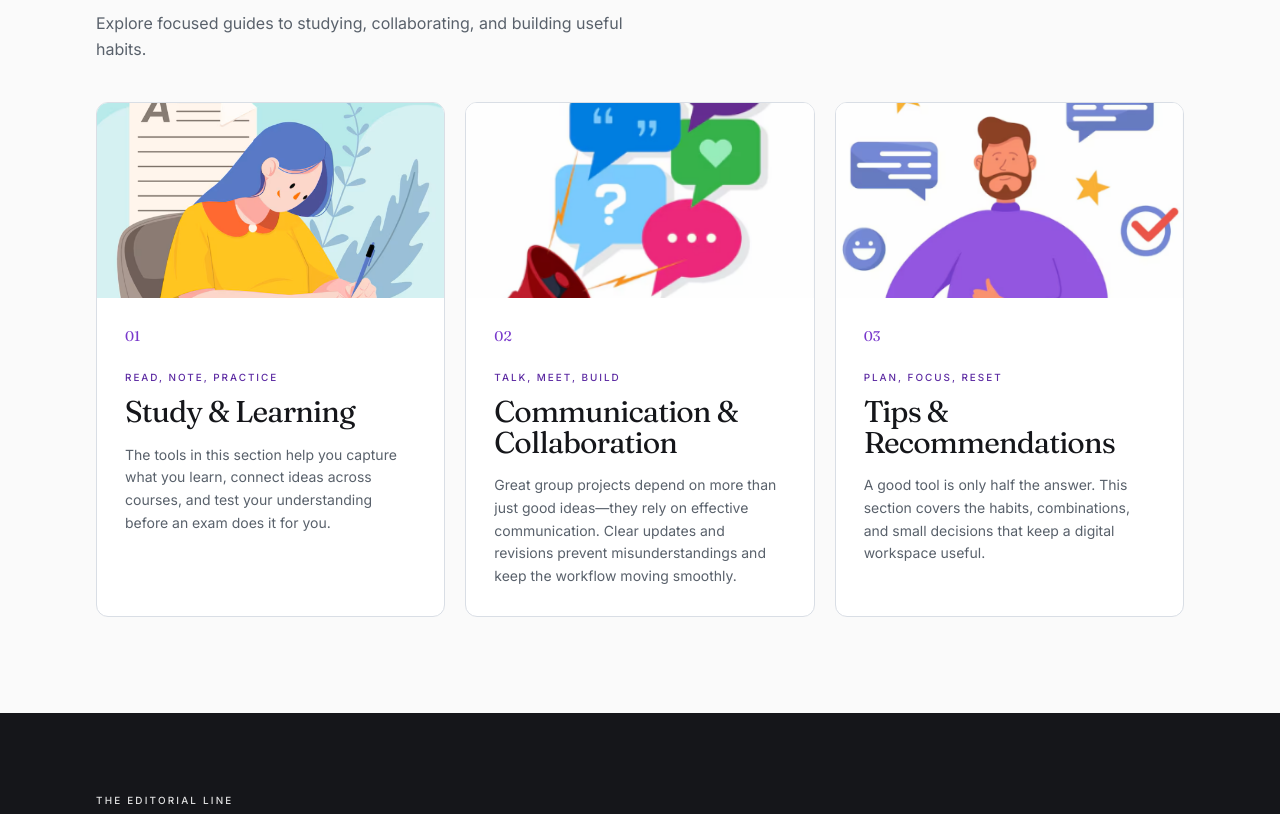
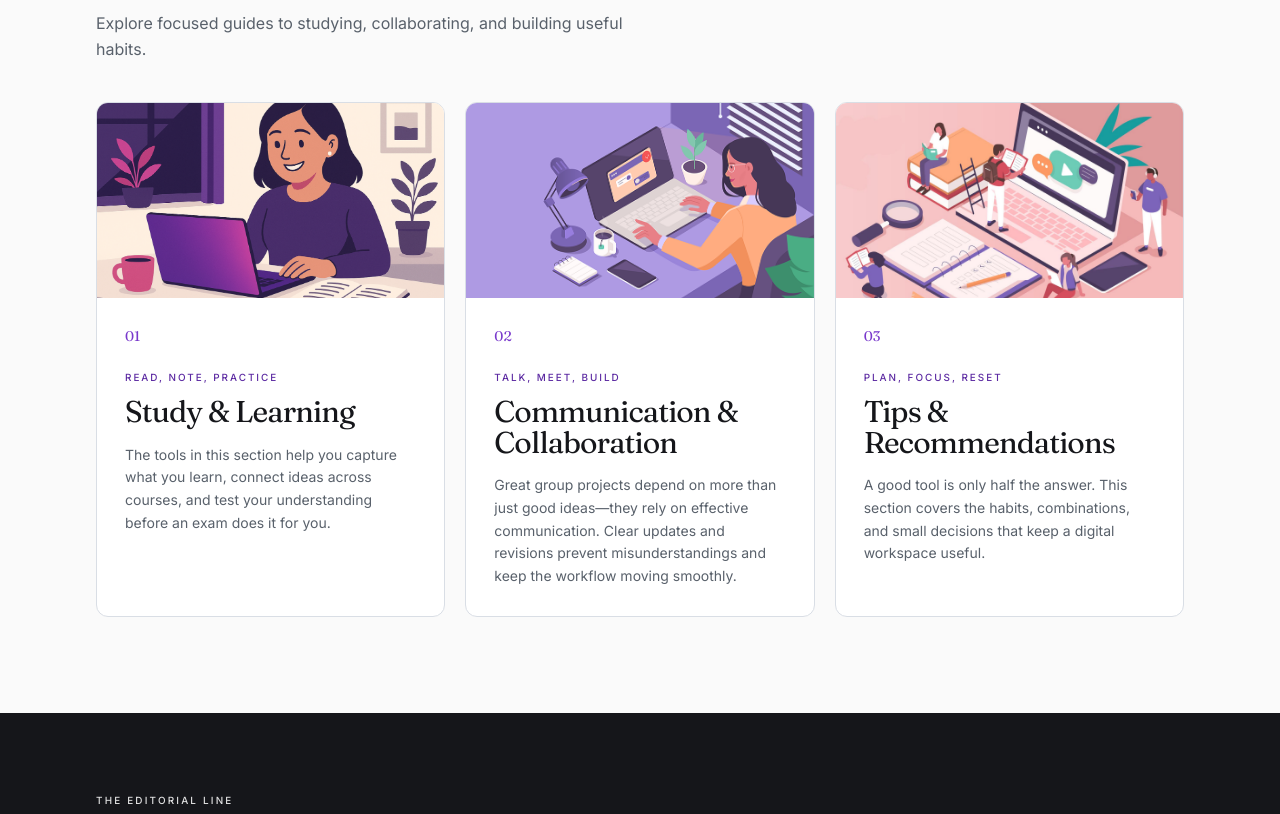
Before and after one commit to Luzdary2006/EmcodeNews, a Next.js app: page / in a window 1280 px wide. Shown: the part 2318-3132 px from the top of the page. Built offline with nearby package versions, Linux system fonts and the light colour scheme; no server answers.

Commit message:
fix: keep original artwork on the home section cards

```diff
--- a/src/components/home/section-directory.tsx
+++ b/src/components/home/section-directory.tsx
@@ -7,16 +7,16 @@ import { withBase } from "@/lib/with-base";
 
 const sectionImages = {
   "study-learning": {
-    src: "/logos/takeNotes.png",
-    alt: "Estudiante tomando apuntes mientras estudia.",
+    src: "/logos/imagen2.png",
+    alt: "Estudiante trabajando en una computadora con un libro abierto.",
   },
   "communication-collaboration": {
-    src: "/logos/communication.png",
-    alt: "Estudiante comunicándose desde su computadora.",
+    src: "/logos/imagen1.png",
+    alt: "Estudiante en una videollamada desde su espacio de trabajo.",
   },
   "tips-recommendations": {
-    src: "/logos/tips.png",
-    alt: "Consejos y recomendaciones para estudiantes.",
+    src: "/logos/imagen3.jpg",
+    alt: "Ilustración de estudiantes usando recursos digitales para aprender.",
   },
 } as const;
 
```
